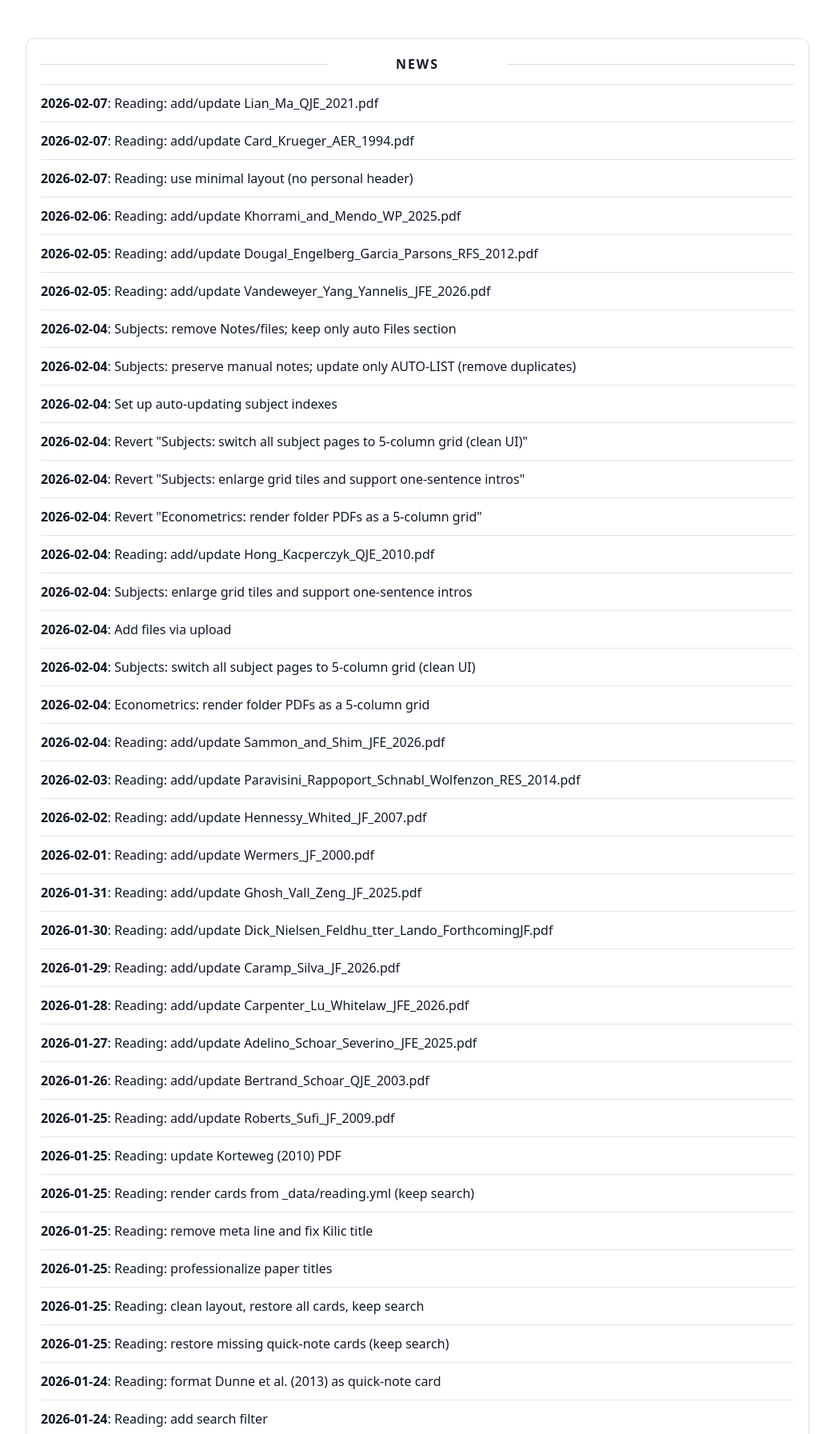
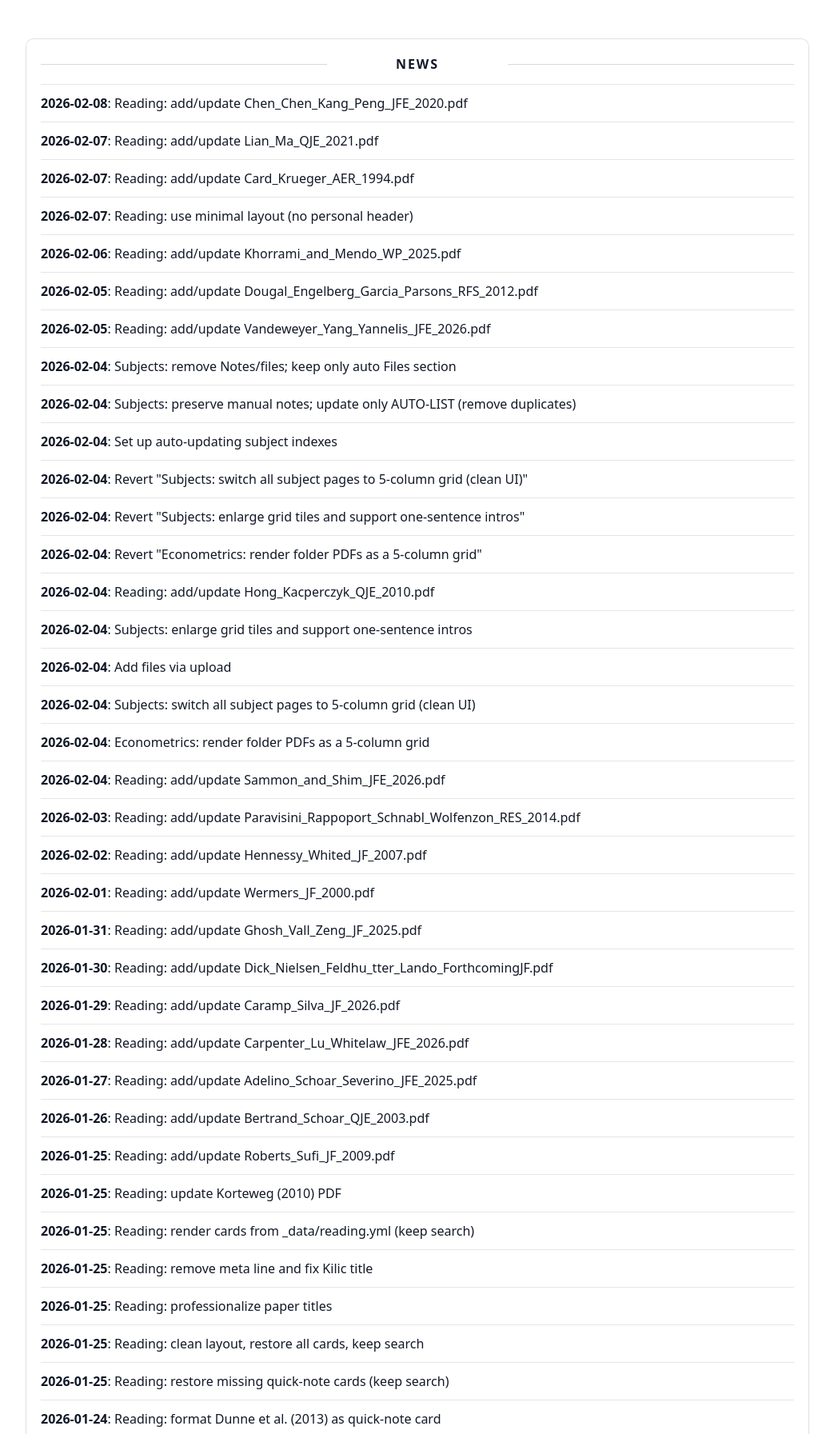
Before and after one commit to yaxinzn/study-archive, a Jekyll site: the page built from updates/index.md, in a window 1280 px wide, cut to the strip 476-2269 px from the top of the page. Shown: the whole strip at 80% size, without its empty margins (118-1161 px from the left). Built offline with Jekyll 4.4.1, drawn with Linux system fonts in a browser that asks for light colours; some of the changed text lies outside the part shown.

Commit message:
chore: update NEWS feed

```diff
--- a/_data/news.yml
+++ b/_data/news.yml
@@ -1,4 +1,7 @@
 # Auto-generated update history (sorted newest -> oldest). Do not edit manually.
+- ts: "1770542254"
+  date: "2026-02-08"
+  title: "Reading: add/update Chen_Chen_Kang_Peng_JFE_2020.pdf"
 - ts: "1770465443"
   date: "2026-02-07"
   title: "Reading: add/update Lian_Ma_QJE_2021.pdf"
```
